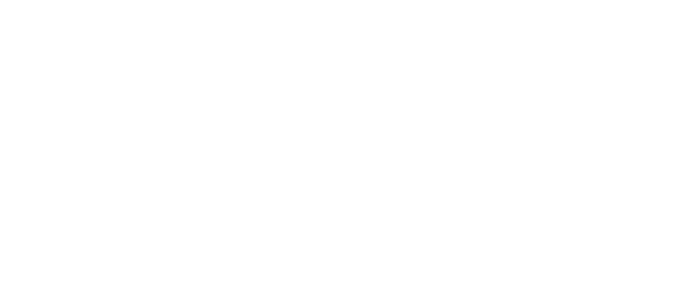
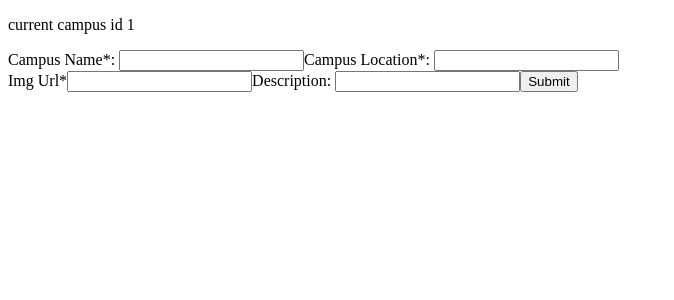
Before and after one commit to KanG98/CRUD-APP-FRONTEND, a React (Create React App) app in the folder crud-frontend/: page /campus/edit/1 in a window 1280 px wide. Before the commit this address had no page. Shown: the top 300 px of the page, without its empty margins (0-674 px from the left). Built offline with nearby package versions, Linux system fonts and the light colour scheme; no server answers.

Commit message:
finished campus edit page form

```diff
--- a/crud-frontend/src/App.js
+++ b/crud-frontend/src/App.js
@@ -4,11 +4,13 @@ import { BrowserRouter as Router, Route, Routes } from 'react-router-dom';
 
 import Home from "./components/Home";
 import StudentEditPage from './components/StudentEditPage'
+import CampusEditPage from './components/CampusEditPage'
 
 function App() {
   const [] = useState()
   // const HomePage = () => (<Home />);
   const StudentEditPageComponent = () => (<StudentEditPage />)
+  const CampusEditPageComponent =() => (<CampusEditPage />)
 
 
 
@@ -19,6 +21,7 @@ function App() {
           {/* <Route exact path="/" element={<HomePage/>} /> */}
 
           <Route exact path="/student/edit/:id" element={<StudentEditPageComponent/>} />
+          <Route exact path="/campus/edit/:id" element={<CampusEditPageComponent/>} />
 
           {/* <Route exact path="/student/:id" element={<StudentPage/>}/> */}
           {/* <Route exact path="/campus/:id" element={<CampusPage/>}/> */}
--- a/crud-frontend/src/components/CampusEditPage.js
+++ b/crud-frontend/src/components/CampusEditPage.js
@@ -1,8 +1,100 @@
+import axios from "axios"
+import { useEffect, useState } from "react"
+import { useParams } from "react-router-dom"
+
+
+const api = "http://localhost:8080/api"
+
+
 export default function CampusEditPage(){
     // contains form to edit campus
     // state: campus info arr
 
+    const [curId, setCurId] = useState()
+    const [campusInfo, setCampusInfo] = useState()
+    const [newCampusInfo, setNewCampusInfo] = useState()
+    const params = useParams()
+
+    useEffect(() =>{
+        setCurId(params.id)
+    }, [])
+
+    useEffect(() => {
+        fetch(`${api}/campuses/${params.id}`,{
+                method: "GET",
+                mode: 'cors'
+            })
+
+            .then(res => {
+                if(res.status == 204){
+                    alert("Data not exist")
+                }
+                return res.json()
+            })
+            .then(res => setCampusInfo(res))
+            .catch(e => console.log(e))
+
+    }, [curId])
+
+    useEffect(() =>{
+        if(campusInfo != undefined){
+            document.getElementById("name").value = campusInfo.campus_name;
+            document.getElementById("img_url").value = campusInfo.campus_img_url;
+            document.getElementById("location").value = campusInfo.campus_location;
+            document.getElementById("description").value = campusInfo.campus_description;
+            setNewCampusInfo(campusInfo)
+        }
+    }, [campusInfo])
+
+    function handleNameChange(e){
+        setNewCampusInfo(prev => ({...newCampusInfo, campus_name: e.target.value}))
+    }
+
+    function handleImgChange(e){
+        setNewCampusInfo(prev => ({...newCampusInfo, campus_img_url: e.target.value}))
+    }
+
+    function handleLocationChange(e){
+        setNewCampusInfo(prev => ({...newCampusInfo, campus_location: e.target.value}))
+    }
+
+    function handleDescriptionChange(e){
+        setNewCampusInfo(prev => ({...newCampusInfo, campus_description: e.target.value}))
+    }
+
+    function handleSubmit(e){
+        e.preventDefault()
+        if(Object.keys(newCampusInfo).some((key) => key!="campus_description" && newCampusInfo[key] === "")){
+            alert("* fields are required")
+            console.log(newCampusInfo)
+        }else{
+            const body = {
+                ...newCampusInfo,
+                campus_description: newCampusInfo['campus_description'] == "" ? null : newCampusInfo['campus_description']
+            }
+            axios.put(`${api}/campuses/${params.id}`, body)
+            .then(res => console.log(res))
+            .catch(error => console.log(error))
+        }
+    }
+
     return (
-        <p>campus edit page</p>
+        <div>
+            <p>current campus id {curId}</p>
+            <form method="PUT" onSubmit={handleSubmit}>
+                <label htmlFor="name">Campus Name&#42;: </label>
+                <input type="text" id="name" name="name" onChange={handleNameChange}/>
+
+                <label htmlFor="location">Campus Location&#42;: </label>
+                <input type="text" id="location" name="location" onChange={handleLocationChange}/>
+                <br></br>
+                <label htmlFor="img_url">Img Url&#42;</label>
+                <input type="text" id="img_url" name="imgUrl" onChange={handleImgChange}/>
+                <label htmlFor="description">Description: </label>
+                <input type="text" id="description" name="description" onChange={handleDescriptionChange}/>
+
+                <input type="submit" value="Submit"/>
+            </form>
+        </div>
     )
 }
--- a/crud-frontend/src/components/StudentEditPage.js
+++ b/crud-frontend/src/components/StudentEditPage.js
@@ -10,10 +10,6 @@ function capitalizeFirstLetter(string) {
   }
 
 export default function StudentEditPage(props){
-
-    // contains form to edit student
-
-    // state: student info
 
     const [curId, setCurId] = useState()
     const [stuInfo, setStuInfo] = useState()
@@ -93,7 +89,7 @@ export default function StudentEditPage(props){
 
     return (
         <div>
-            <p>StudentEditPage {curId}</p>
+            <p>current student  {curId}</p>
             <form method="PUT" onSubmit={handleSubmit}>
                 <label htmlFor="name">Student Name&#42;: </label>
                 <input type="text" id="name" name="name" onChange={handleNameChange}/>
```
